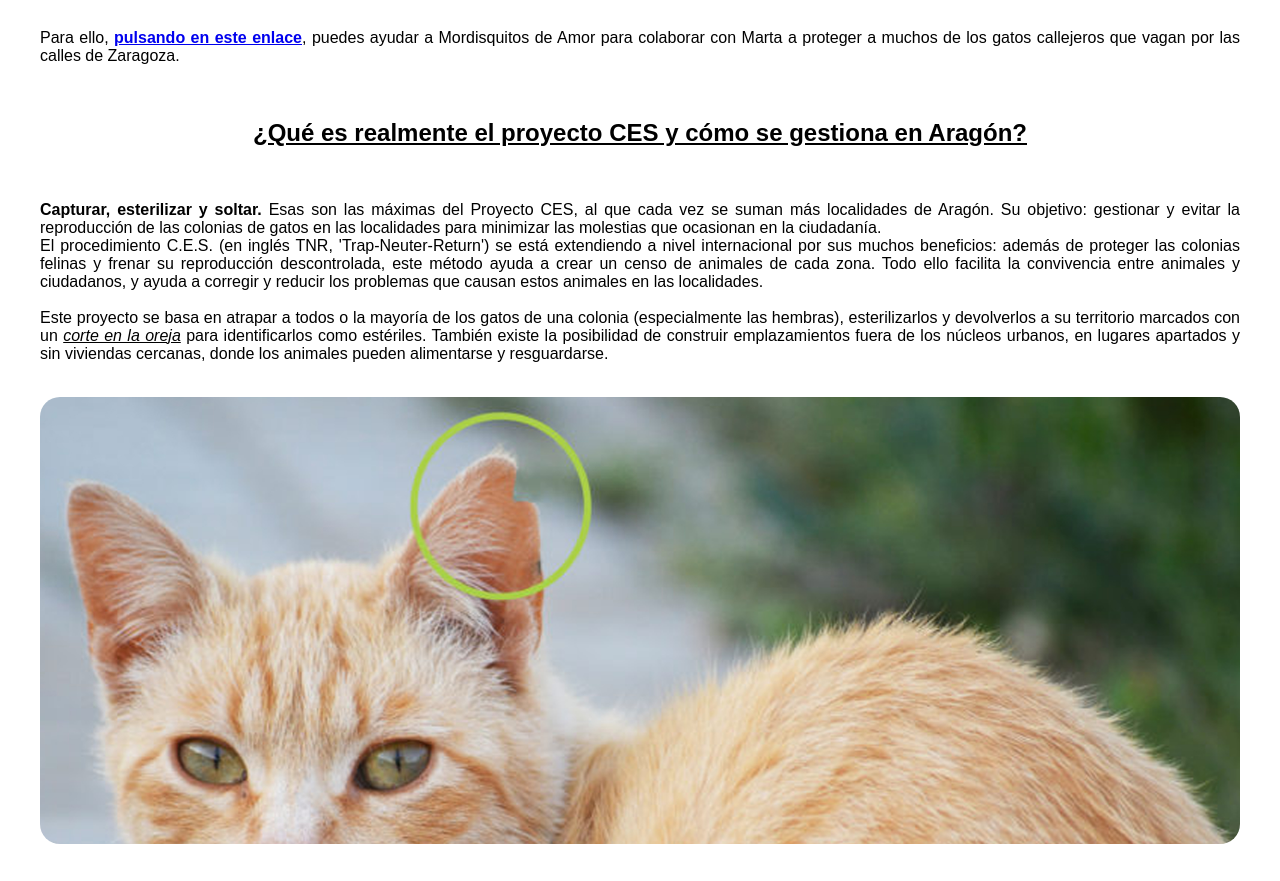
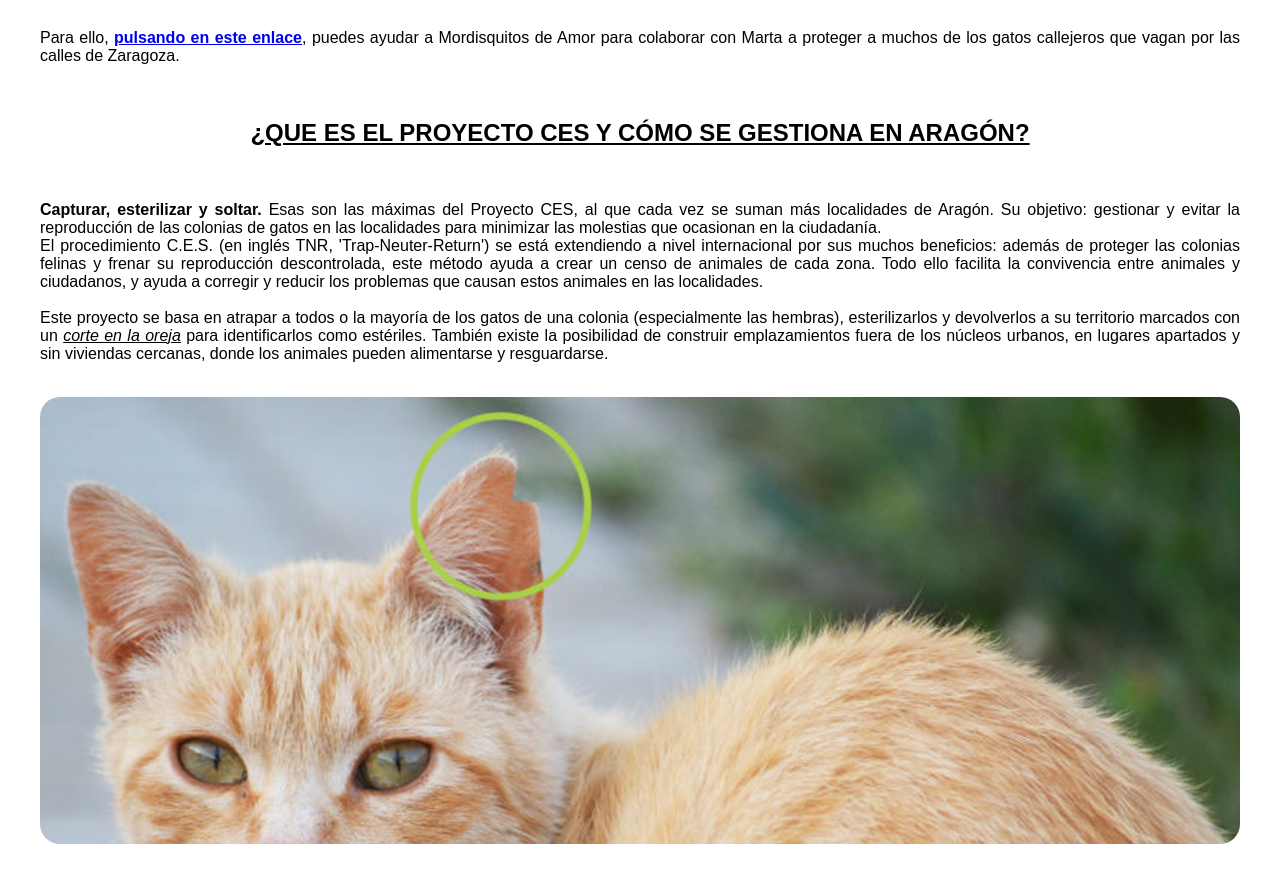
Before and after one commit to Ideinza/mordisquitos2.0, a plain HTML site: page index.html in a window 1280 px wide. Shown: the part 979-1860 px from the top of the page. Drawn offline with Linux system fonts and the light colour scheme; a web font is replaced by a local one.

Commit message:
Add files via upload

```diff
--- a/index.html
+++ b/index.html
@@ -89,7 +89,7 @@
 <br/>
         <article id="proyecto">
             <center>
-                <h2><u>¿Qué es realmente el proyecto CES y cómo se gestiona en Aragón?</u></h2>
+                <h2><u>¿QUE ES EL PROYECTO CES Y CÓMO SE GESTIONA EN ARAGÓN?</u></h2>
             </center>
             <br/>
             <p><strong>Capturar, esterilizar y soltar.</strong> Esas son las máximas del Proyecto CES, al que cada vez
@@ -249,6 +249,7 @@
             <center>
                 <h2><u>GATOS EN ADOPCIÓN</u></h2>
             </center>
+            <br/>
             <p>A continuación se enumeran algunos de los gatos rescatados en los últimos meses gracias a Marta, los
                 cuales
                 se
@@ -382,6 +383,7 @@
             <center>
                 <h2><u>¿QUIÉN ES MARTA?</u></h2>
             </center>
+            <br/>
             <p>Marta es una chica de Zaragoza que se introdujo en el mundo de los gatos hace unos pocos años tratando de
                 encontrar una manera de poder contribuir al bienestar animal de los felinos de la ciudad.
                 <br />
```
